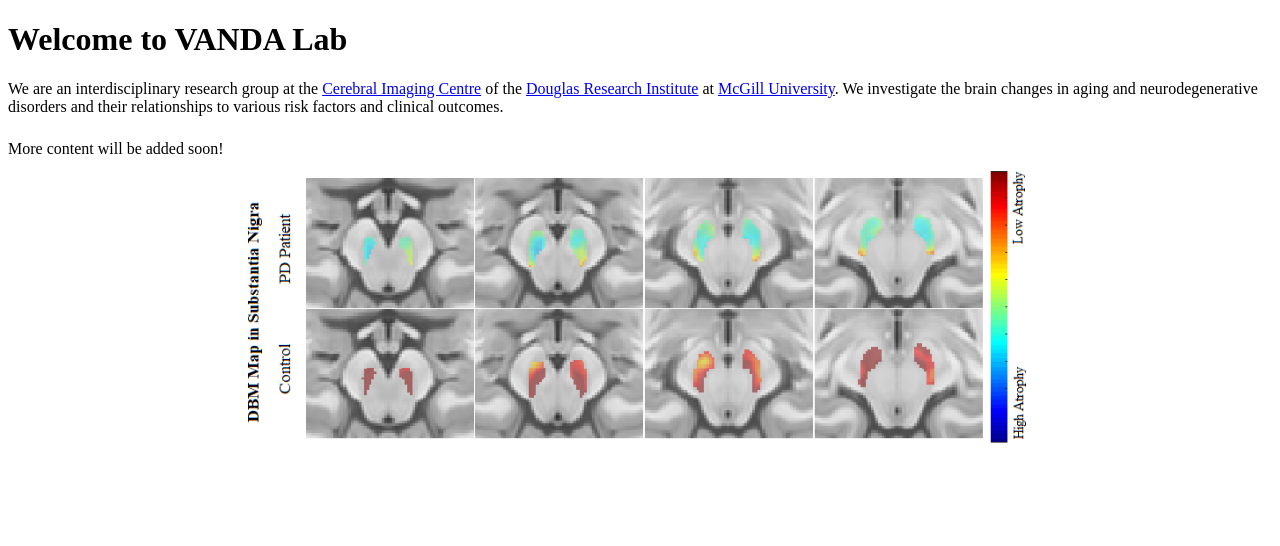
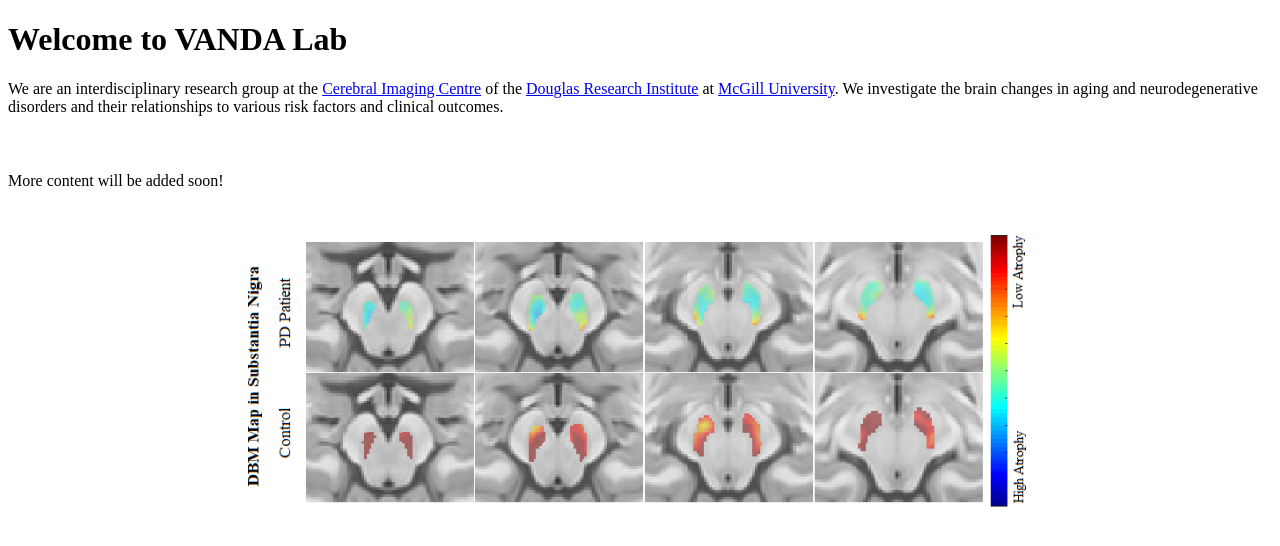
Before and after one commit to VANDAlab/VANDAlab.github.io, a Jekyll site: the page built from index.md, in a window 1280 px wide. Shown: the top 546 px of the page. Built offline with Jekyll 4.4.1, drawn with Linux system fonts in a browser that asks for light colours; our own code applies the rules of GitHub Pages for plain Markdown files.

Commit message:
Update default.html

```diff
--- a/_layouts/default.html
+++ b/_layouts/default.html
@@ -23,14 +23,14 @@
             opacity: 1;
         }
         /* Add space below paragraphs */
-p {
-  margin-bottom: 1.5rem !important;
-}
+        p {
+            margin-bottom: 3.5rem !important;
+        }
 
-/* Add space around images */
-img {
-  margin: 1.5rem 0 !important;
-}
+        /* Add space around images */
+        img {
+            margin: 3.5rem 0 !important;
+        }
 
     </style>
 </head>
```
